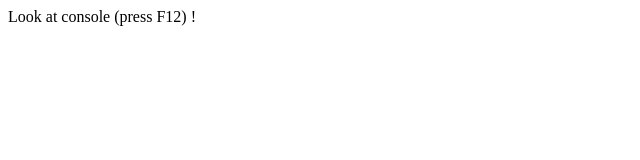
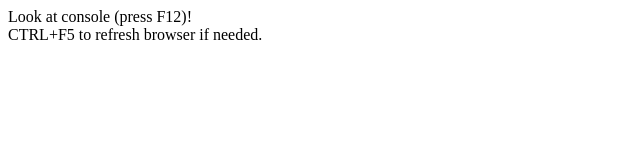
Before and after one commit to Jurand76/rsschool-cv, a plain HTML site: page JS_code/classes_inheritance/index.html in a window 1280 px wide. Shown: the whole page, without its empty margins (0-640 px from the left). Drawn offline with Linux system fonts and the light colour scheme.

Commit message:
fix: update index.html

```diff
--- a/JS_code/classes_inheritance/index.html
+++ b/JS_code/classes_inheritance/index.html
@@ -7,7 +7,8 @@
     <title>Document</title>
   </head>
   <body>
-    Look at console (press F12) !
+    Look at console (press F12)! <br />
+    CTRL+F5 to refresh browser if needed.
     <script src="script.js"></script>
   </body>
 </html>
```
